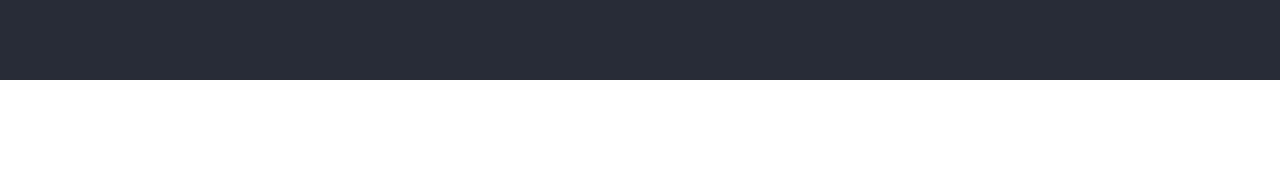
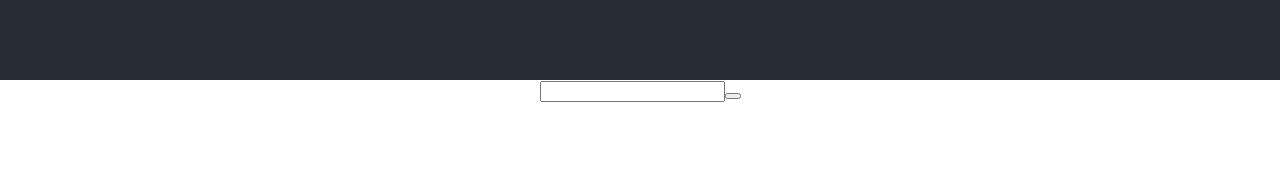
Before and after one commit to skosana721/insert-underscores, a React (Create React App) app in the folder insert-uderscore-app/: page / in a window 1280 px wide. Shown: the top 170 px of the page. Built offline with nearby package versions, Linux system fonts and the light colour scheme.

Commit message:
rendered the form to the app component

```diff
--- a/insert-uderscore-app/src/App.js
+++ b/insert-uderscore-app/src/App.js
@@ -1,9 +1,11 @@
 import "./App.css";
+import Form from "./component/Form";
 
 function App() {
   return (
     <div className="App">
       <header className="App-header"></header>
+      <Form />
     </div>
   );
 }
```
